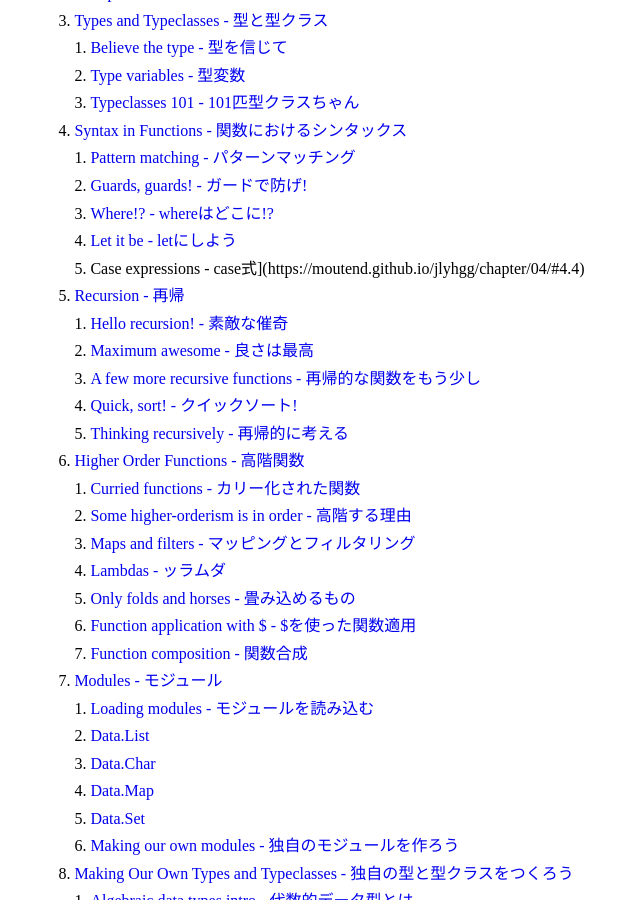
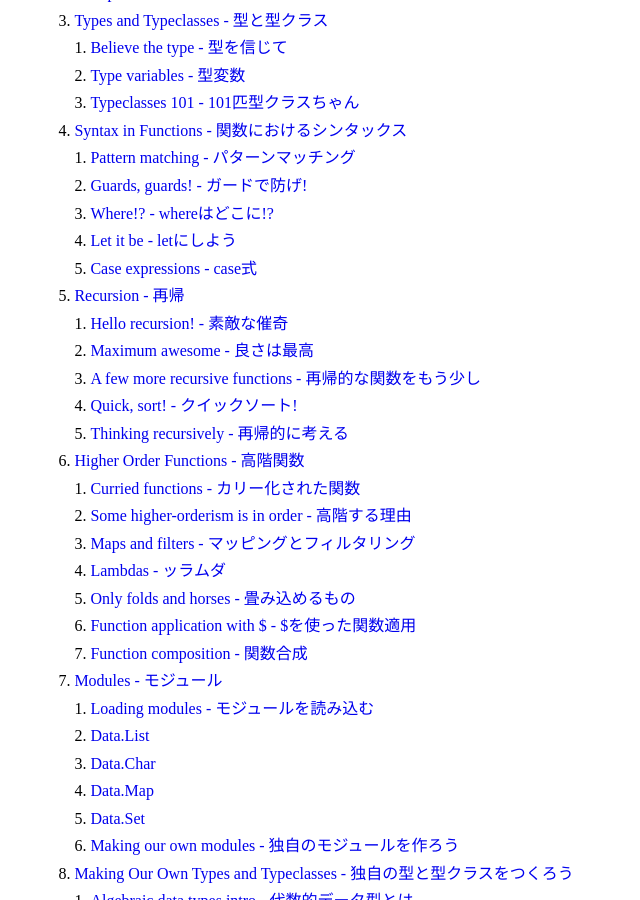
Before and after one commit to suruseas/jlyhgg, a Jekyll site: the page built from index.md, in a window 1280 px wide and 900 px high, scrolled down 893 px. Shown: the whole window, without its empty margins (44-684 px from the left). Built offline with Jekyll 4.4.1, drawn with Linux system fonts in a browser that asks for light colours; part of the change alters nothing that is shown.

Commit message:
Fix typo

```diff
--- a/index.md
+++ b/index.md
@@ -47,7 +47,7 @@ LYHGG日本語版は、
     1. [Guards, guards! - ガードで防げ!]({{ site.url }}/chapter/04/#4.2)
     1. [Where!? - whereはどこに!?]({{ site.url }}/chapter/04/#4.3)
     1. [Let it be - letにしよう]({{ site.url }}/chapter/04/#4.4)
-    1. Case expressions - case式]({{ site.url }}/chapter/04/#4.4)
+    1. [Case expressions - case式]({{ site.url }}/chapter/04/#4.5)
 1. [Recursion - 再帰]({{ site.url }}/chapter/05/)
     1. [Hello recursion! - 素敵な催奇]({{ site.url }}/chapter/05/#5.1)
     1. [Maximum awesome - 良さは最高]({{ site.url }}/chapter/05/#5.2)
```
